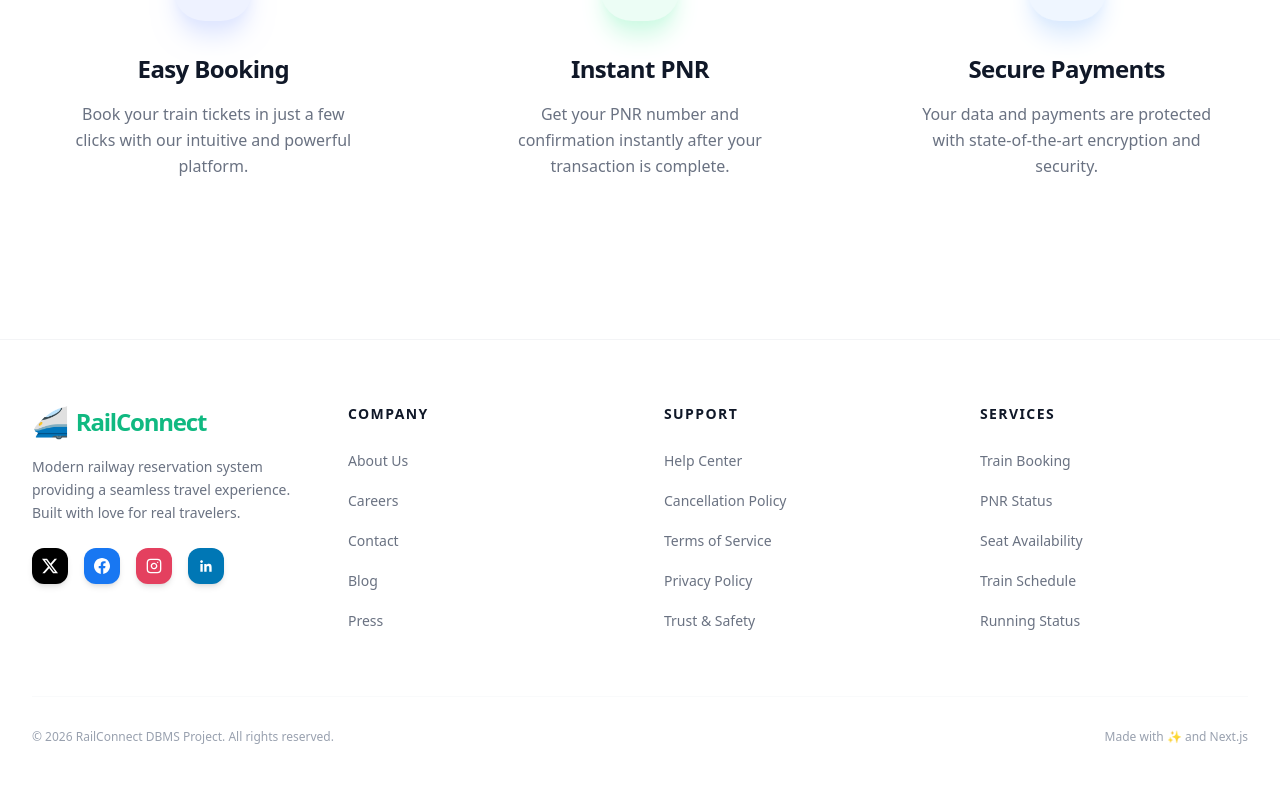
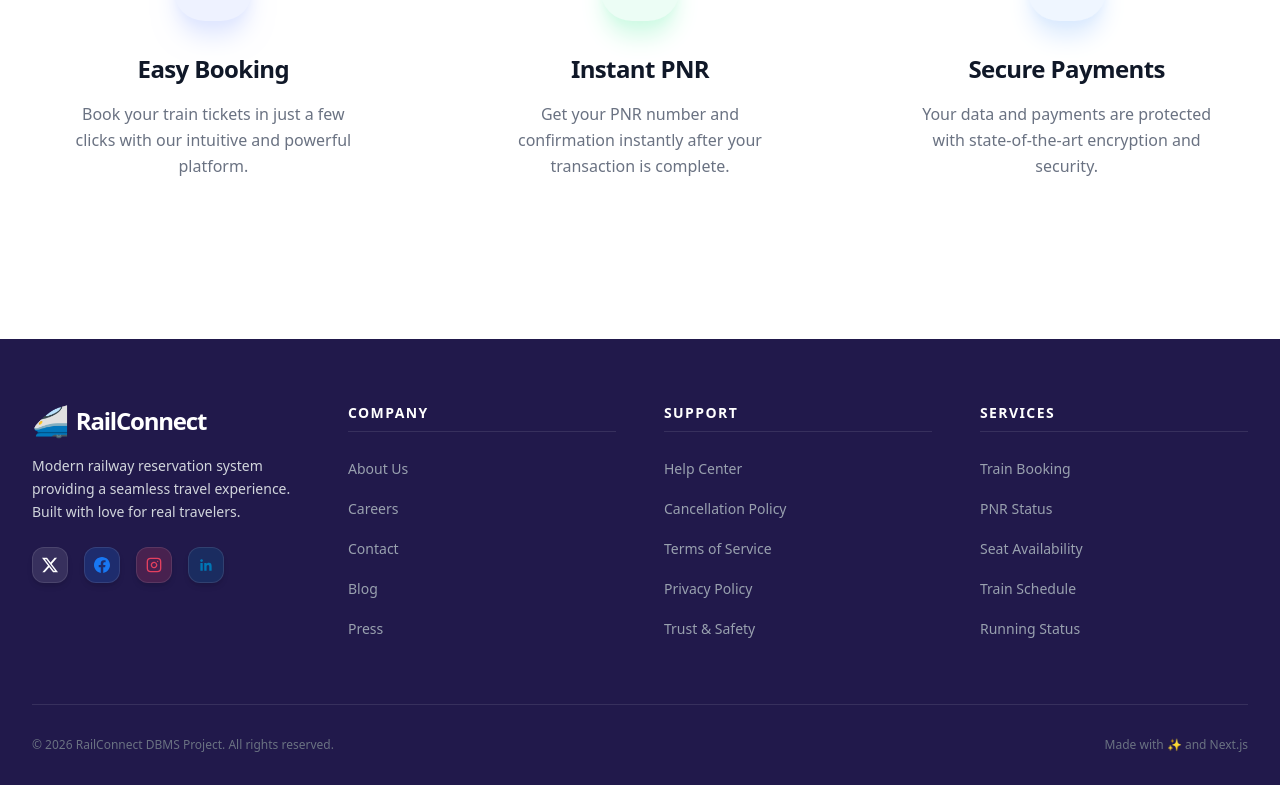
Before and after one commit to RishiVykunta/RMS, a Next.js app: page / in a window 1280 px wide. Shown: the part 2331-3116 px from the top of the page. Built offline with nearby package versions, Linux system fonts and the light colour scheme; no server answers; the database is empty.

Commit message:
style: update footer background to dark navy (#21194b) to match reference

```diff
--- a/components/Footer.tsx
+++ b/components/Footer.tsx
@@ -2,23 +2,23 @@ import Link from 'next/link';
 
 export default function Footer() {
   return (
-    <footer className="bg-white border-t border-gray-100 pt-16 pb-8">
+    <footer className="bg-[#21194b] text-white pt-16 pb-8">
       <div className="max-w-7xl mx-auto px-4 sm:px-6 lg:px-8">
         <div className="grid grid-cols-1 md:grid-cols-4 gap-12 mb-16">
           <div className="col-span-1 md:col-span-1">
-            <Link href="/" className="text-2xl font-black text-brand tracking-tighter flex items-center space-x-2">
+            <Link href="/" className="text-2xl font-black text-white tracking-tighter flex items-center space-x-2">
               <span className="text-3xl">🚄</span>
               <span>RailConnect</span>
             </Link>
-            <p className="mt-4 text-gray-500 text-sm leading-relaxed">
+            <p className="mt-4 text-gray-300 text-sm leading-relaxed">
               Modern railway reservation system providing a seamless travel experience. Built with love for real travelers.
             </p>
             <div className="mt-6 flex space-x-4">
               {[
                 {
                   name: 'X',
-                  color: 'bg-black text-white',
-                  hover: 'hover:bg-gray-800',
+                  color: 'bg-white/10 text-white',
+                  hover: 'hover:bg-white/20',
                   icon: (
                     <svg viewBox="0 0 24 24" className="w-4 h-4" fill="currentColor">
                       <path d="M18.901 1.153h3.68l-8.04 9.19L24 22.846h-7.406l-5.8-7.584-6.638 7.584H.474l8.6-9.83L0 1.154h7.594l5.243 6.932L18.901 1.153zM17.61 20.644h2.039L6.486 3.24H4.298L17.61 20.644z" />
@@ -27,8 +27,8 @@ export default function Footer() {
                 },
                 {
                   name: 'Facebook',
-                  color: 'bg-[#1877F2] text-white',
-                  hover: 'hover:bg-[#166fe5]',
+                  color: 'bg-[#1877F2]/20 text-[#1877F2]',
+                  hover: 'hover:bg-[#1877F2]/30',
                   icon: (
                     <svg viewBox="0 0 24 24" className="w-4 h-4" fill="currentColor">
                       <path d="M24 12.073c0-6.627-5.373-12-12-12s-12 5.373-12 12c0 5.99 4.388 10.954 10.125 11.854v-8.385H7.078v-3.47h3.047V9.43c0-3.007 1.792-4.669 4.533-4.669 1.312 0 2.686.235 2.686.235v2.953H15.83c-1.491 0-1.956.925-1.956 1.874v2.25h3.328l-.532 3.47h-2.796v8.385C19.612 23.027 24 18.062 24 12.073z" />
@@ -37,8 +37,8 @@ export default function Footer() {
                 },
                 {
                   name: 'Instagram',
-                  color: 'bg-[#E4405F] text-white',
-                  hover: 'hover:bg-[#d62e4c]',
+                  color: 'bg-[#E4405F]/20 text-[#E4405F]',
+                  hover: 'hover:bg-[#E4405F]/30',
                   icon: (
                     <svg viewBox="0 0 24 24" className="w-4 h-4" fill="none" stroke="currentColor" strokeWidth="2" strokeLinecap="round" strokeLinejoin="round">
                       <rect x="2" y="2" width="20" height="20" rx="5" ry="5"></rect>
@@ -49,8 +49,8 @@ export default function Footer() {
                 },
                 {
                   name: 'LinkedIn',
-                  color: 'bg-[#0077B5] text-white',
-                  hover: 'hover:bg-[#006399]',
+                  color: 'bg-[#0077B5]/20 text-[#0077B5]',
+                  hover: 'hover:bg-[#0077B5]/30',
                   icon: (
                     <svg viewBox="0 0 24 24" className="w-4 h-4" fill="currentColor">
                       <path d="M20.447 20.452h-3.554v-5.569c0-1.328-.027-3.037-1.852-3.037-1.853 0-2.136 1.445-2.136 2.939v5.667H9.351V9h3.414v1.561h.046c.477-.9 1.637-1.85 3.37-1.85 3.601 0 4.267 2.37 4.267 5.455v6.286zM5.337 7.433c-1.144 0-2.063-.926-2.063-2.065 0-1.138.92-2.063 2.063-2.063 1.14 0 2.064.925 2.064 2.063 0 1.139-.925 2.065-2.064 2.065zm1.782 13.019H3.555V9h3.564v11.452z" />
@@ -58,7 +58,7 @@ export default function Footer() {
                   )
                 },
               ].map((social, i) => (
-                <div key={i} className={`w-9 h-9 rounded-xl flex items-center justify-center ${social.color} ${social.hover} cursor-pointer transition-all duration-300 shadow-md hover:shadow-lg hover:-translate-y-1 border border-transparent`}>
+                <div key={i} className={`w-9 h-9 rounded-xl flex items-center justify-center ${social.color} ${social.hover} cursor-pointer transition-all duration-300 shadow-md hover:shadow-lg hover:-translate-y-1 border border-white/10`}>
                   {social.icon}
                 </div>
               ))}
@@ -66,18 +66,18 @@ export default function Footer() {
           </div>
 
           <div>
-            <h3 className="text-sm font-bold text-gray-900 uppercase tracking-widest mb-6">Company</h3>
+            <h3 className="text-sm font-bold text-white uppercase tracking-widest mb-6 border-b border-white/10 pb-2">Company</h3>
             <ul className="space-y-4">
               {['About Us', 'Careers', 'Contact', 'Blog', 'Press'].map((item) => (
                 <li key={item}>
-                  <Link href="#" className="text-gray-500 hover:text-brand text-sm transition-colors">{item}</Link>
+                  <Link href="#" className="text-gray-400 hover:text-white text-sm transition-colors">{item}</Link>
                 </li>
               ))}
             </ul>
           </div>
 
           <div>
-            <h3 className="text-sm font-bold text-gray-900 uppercase tracking-widest mb-6">Support</h3>
+            <h3 className="text-sm font-bold text-white uppercase tracking-widest mb-6 border-b border-white/10 pb-2">Support</h3>
             <ul className="space-y-4">
               {[
                 { name: 'Help Center', href: '#' },
@@ -87,14 +87,14 @@ export default function Footer() {
                 { name: 'Trust & Safety', href: '#' }
               ].map((item) => (
                 <li key={item.name}>
-                  <Link href={item.href} className="text-gray-500 hover:text-brand text-sm transition-colors">{item.name}</Link>
+                  <Link href={item.href} className="text-gray-400 hover:text-white text-sm transition-colors">{item.name}</Link>
                 </li>
               ))}
             </ul>
           </div>
 
           <div>
-            <h3 className="text-sm font-bold text-gray-900 uppercase tracking-widest mb-6">Services</h3>
+            <h3 className="text-sm font-bold text-white uppercase tracking-widest mb-6 border-b border-white/10 pb-2">Services</h3>
             <ul className="space-y-4">
               {[
                 { name: 'Train Booking', href: '/#top' },
@@ -104,14 +104,14 @@ export default function Footer() {
                 { name: 'Running Status', href: '/running-status' }
               ].map((item) => (
                 <li key={item.name}>
-                  <Link href={item.href} className="text-gray-500 hover:text-brand text-sm transition-colors">{item.name}</Link>
+                  <Link href={item.href} className="text-gray-400 hover:text-white text-sm transition-colors">{item.name}</Link>
                 </li>
               ))}
             </ul>
           </div>
         </div>
 
-        <div className="pt-8 border-t border-gray-50 flex flex-col md:flex-row justify-between items-center text-gray-400 text-xs">
+        <div className="pt-8 border-t border-white/10 flex flex-col md:flex-row justify-between items-center text-gray-500 text-xs">
           <p>© 2026 RailConnect DBMS Project. All rights reserved.</p>
           <div className="mt-4 md:mt-0 flex space-x-6">
             <span>Made with ✨ and Next.js</span>
```
